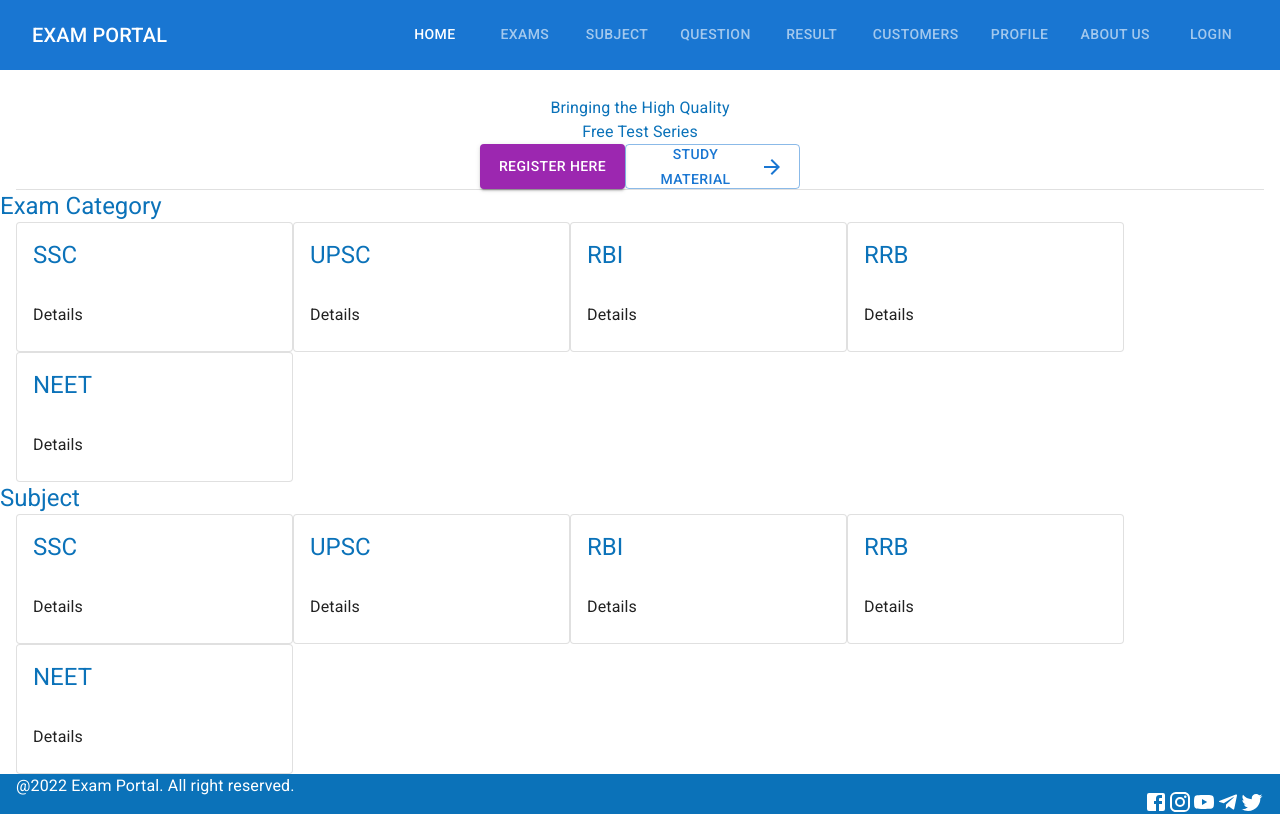
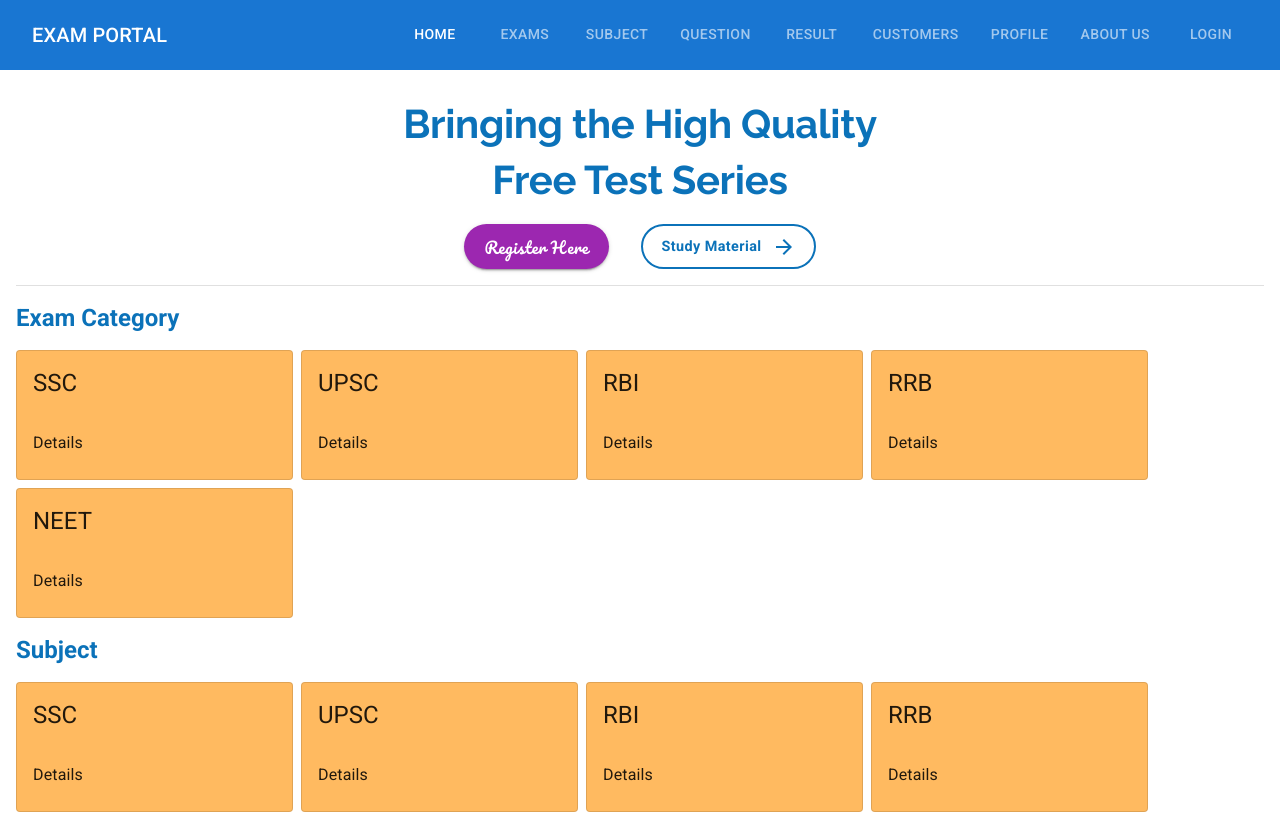
Before and after one commit to shrikantpardhi/exam-portal-material, a React (Create React App) app: page / in a window 1280 px wide. Shown: the top 814 px of the page. Built offline with nearby package versions, Linux system fonts and the light colour scheme.

Commit message:
some styling fix

```diff
--- a/public/index.html
+++ b/public/index.html
@@ -23,14 +23,19 @@
       work correctly both with client-side routing and a non-root public URL.
       Learn how to configure a non-root public URL by running `npm run build`.
     -->
+
     <link
       rel="stylesheet"
       href="https://fonts.googleapis.com/css?family=Pacifico|Raleway:100,400,400i,700|Roboto:300,400,500,700&display=swap"
     />
+    <link
+      rel="stylesheet"
+      href="https://fonts.googleapis.com/icon?family=Material+Icons"
+    />
 
     <title>React App</title>
   </head>
-  <body style="margin:0">
+  <body style="margin: 0">
     <noscript>You need to enable JavaScript to run this app.</noscript>
     <div id="root"></div>
     <!--
--- a/src/components/LandingPage.js
+++ b/src/components/LandingPage.js
@@ -1,5 +1,5 @@
 import React from "react";
-import { makeStyles } from "@mui/styles";
+import { makeStyles, useTheme } from "@mui/styles";
 import { Grid } from "@mui/material";
 import Typography from "@mui/material/Typography";
 import Button from "@mui/material/Button";
@@ -12,69 +12,20 @@ import CardActionArea from "@mui/material/CardActionArea";
 import { Link } from "react-router-dom";
 
 const useStyle = makeStyles((theme) => ({
-  registerButton: {
-    ...theme.typography.registerHereButton,
-    margin: "1rem",
-    borderRadius: 50,
-    height: 45,
-    width: 145,
-  },
   animation: {
     maxWidth: "50em",
     minWidth: "21em",
     marginTop: "2em",
     marginLeft: "10%",
   },
-  studyMaterialButton: {
-    borderColor: theme.palette.common.blue,
-    color: theme.palette.common.blue,
-    borderWidth: 2,
-    margin: "1rem",
-    textTransform: "none",
-    borderRadius: 50,
-    fontFamily: "Roboto",
-    fontWeight: "bold",
-    fontSize: "0.9em",
-    height: 45,
-    width: 175,
-  },
-  mainCotainer: {
-    marginBottom: "5em",
-  },
-  maintext: {
-    ...theme.typography.h2,
-    [theme.breakpoints.down("sm")]: {
-      fontSize: "2.2rem",
-      fontWeight: 600,
-      lineHeight: "3.2rem",
-    },
-  },
-  dataTitle: {
-    color: theme.palette.common.blue,
-    fontWeight: 600,
-    margin: "1rem",
-  },
-  card: {
-    backgroundColor: theme.palette.common.orange,
-    width:275,
-  },
   cardMedia: {
     height: 140,
-  },
-  cardTitle: {
-    ...theme.typography.h4,
-  },
-  gridItem: {
-    margin: "0.5em",
-  },
-  innerContainer: {
-    marginLeft: "1em",
-    marginRight: "1em",
   },
 }));
 
 const LandingPage = (props) => {
   const classes = useStyle();
+  const theme = useTheme();
 
   const categories = [
     {
@@ -95,7 +46,7 @@ const LandingPage = (props) => {
   ];
 
   return (
-    <Grid container direction="column" className={classes.mainContainer}>
+    <Grid container direction="column" sx={{ marginBottom: "2em" }}>
       {/* Guest Block */}
       <Grid item>
         <Grid
@@ -105,7 +56,17 @@ const LandingPage = (props) => {
           direction="row"
         >
           <Grid sm item>
-            <Typography align="center" className={classes.maintext}>
+            <Typography
+              align="center"
+              sx={{
+                ...theme.typography.h2,
+                [theme.breakpoints.down("sm")]: {
+                  fontSize: "2.2rem",
+                  fontWeight: 600,
+                  lineHeight: "3.2rem",
+                },
+              }}
+            >
               Bringing the High Quality
               <br />
               Free Test Series
@@ -115,7 +76,13 @@ const LandingPage = (props) => {
             <Grid item>
               <Button
                 variant="contained"
-                className={classes.registerButton}
+                sx={{
+                  ...theme.typography.registerHereButton,
+                  margin: "1rem",
+                  borderRadius: 50,
+                  height: 45,
+                  width: 145,
+                }}
                 color="secondary"
               >
                 Register Here
@@ -124,7 +91,19 @@ const LandingPage = (props) => {
             <Grid item>
               <Button
                 variant="outlined"
-                className={classes.studyMaterialButton}
+                sx={{
+                  borderColor: theme.palette.common.blue,
+                  color: theme.palette.common.blue,
+                  borderWidth: 2,
+                  margin: "1rem",
+                  textTransform: "none",
+                  borderRadius: 50,
+                  fontFamily: "Roboto",
+                  fontWeight: "bold",
+                  fontSize: "0.9em",
+                  height: 45,
+                  width: 175,
+                }}
               >
                 <span style={{ marginRight: 10 }}>Study Material</span>
                 <ArrowForwardIcon />
@@ -140,16 +119,33 @@ const LandingPage = (props) => {
       {/* Exam List */}
       <Grid item>
         <Grid sm item>
-          <Typography variant="h5" className={classes.dataTitle}>
+          <Typography
+            variant="h5"
+            sx={{
+              color: theme.palette.common.blue,
+              fontWeight: 600,
+              margin: "1rem",
+            }}
+          >
             Exam Category
           </Typography>
         </Grid>
-        <Grid container direction="row" className={classes.innerContainer}>
+        <Grid
+          container
+          direction="row"
+          sx={{ gap: 1, marginLeft: "1em", marginRight: "1em" }}
+        >
           {categories.map((cat) => (
-            <Grid item className={classes.gridItem}>
+            <Grid item>
               <CardActionArea component={Link} to="#">
-                <Card variant="outlined" className={classes.card}>
-                  <CardHeader className={classes.cardTitle} title={cat.title} />
+                <Card
+                  variant="outlined"
+                  sx={{
+                    backgroundColor: theme.palette.common.orange,
+                    width: 275,
+                  }}
+                >
+                  <CardHeader variant="h4" title={cat.title} />
                   <CardContent>
                     <Grid container>
                       <Grid item>
@@ -166,16 +162,33 @@ const LandingPage = (props) => {
       {/* Subject List */}
       <Grid item>
         <Grid sm item>
-          <Typography variant="h5" className={classes.dataTitle}>
+          <Typography
+            variant="h5"
+            sx={{
+              color: theme.palette.common.blue,
+              fontWeight: 600,
+              margin: "1rem",
+            }}
+          >
             Subject
           </Typography>
         </Grid>
-        <Grid container direction="row" className={classes.innerContainer}>
+        <Grid
+          container
+          direction="row"
+          sx={{ gap: 1, marginLeft: "1em", marginRight: "1em" }}
+        >
           {categories.map((cat) => (
-            <Grid item className={classes.gridItem}>
+            <Grid item>
               <CardActionArea component={Link} to="#">
-                <Card variant="outlined" className={classes.card}>
-                  <CardHeader className={classes.cardTitle} title={cat.title} />
+                <Card
+                  variant="outlined"
+                  sx={{
+                    backgroundColor: theme.palette.common.orange,
+                    width: 275,
+                  }}
+                >
+                  <CardHeader variant="h4" title={cat.title} />
                   <CardContent>
                     <Grid container>
                       <Grid item>
--- a/src/components/UI/Theme.js
+++ b/src/components/UI/Theme.js
@@ -51,9 +51,9 @@ export const theme = createTheme({
            },
            h4: {
              fontFamily: "Raleway",
-      fontSize: "1.75rem",
+             fontSize: "1rem",
+             fontWeight: 400,
              color: `${arcBlue}`,
            },
          },
-
        });
```
Lines whose indentation alone changed are shown as unchanged.
